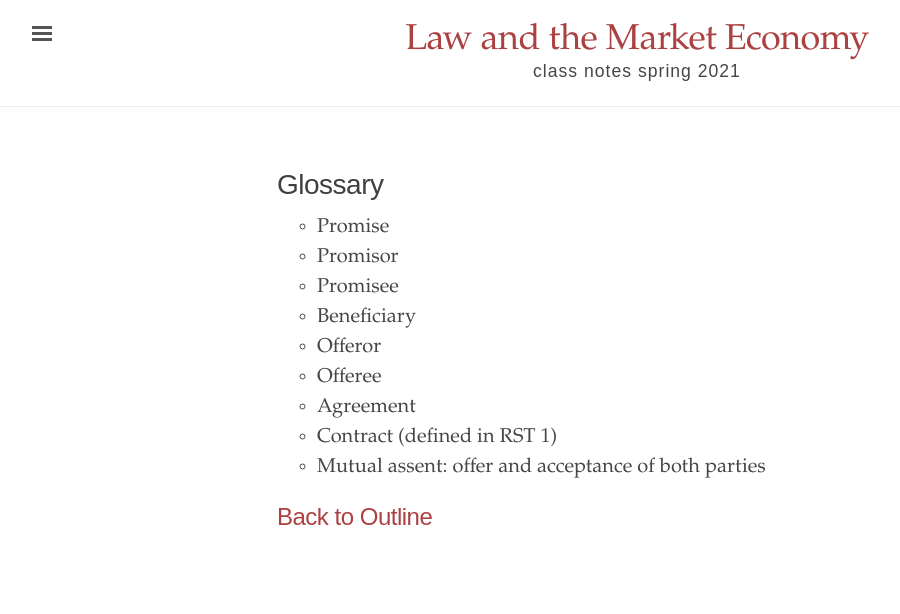
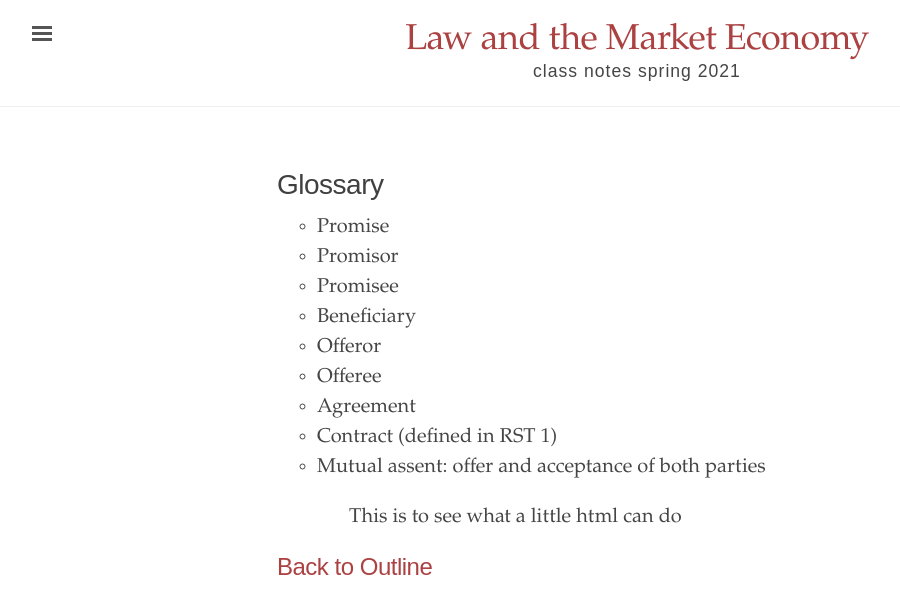
Before and after one commit to binipringle/contracts, a Jekyll site: the page built from _texts/glossary.md, in a window 1280 px wide. Shown: the top 614 px of the page, without its empty margins (3-903 px from the left). Built offline with Jekyll 4.4.1, drawn with Linux system fonts in a browser that asks for light colours.

Commit message:
made indent w html

```diff
--- a/_texts/glossary.md
+++ b/_texts/glossary.md
@@ -17,5 +17,7 @@ source:
 - Contract (defined in RST 1)
 - Mutual assent: offer and acceptance of both parties
 
+<p style="margin-left:10%; margin-right:10%;">This is to see what a little html can do</p>
+
 [Back to Outline](https://binipringle.github.io/contracts/texts/0-outline/)
 ---
```
